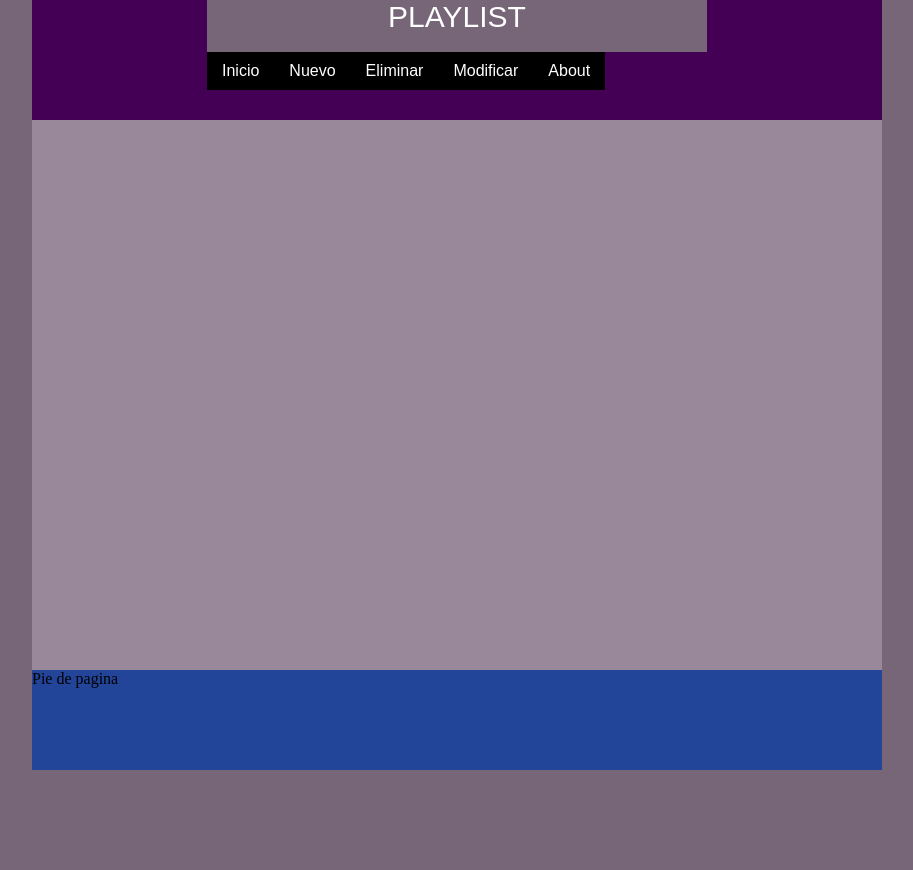
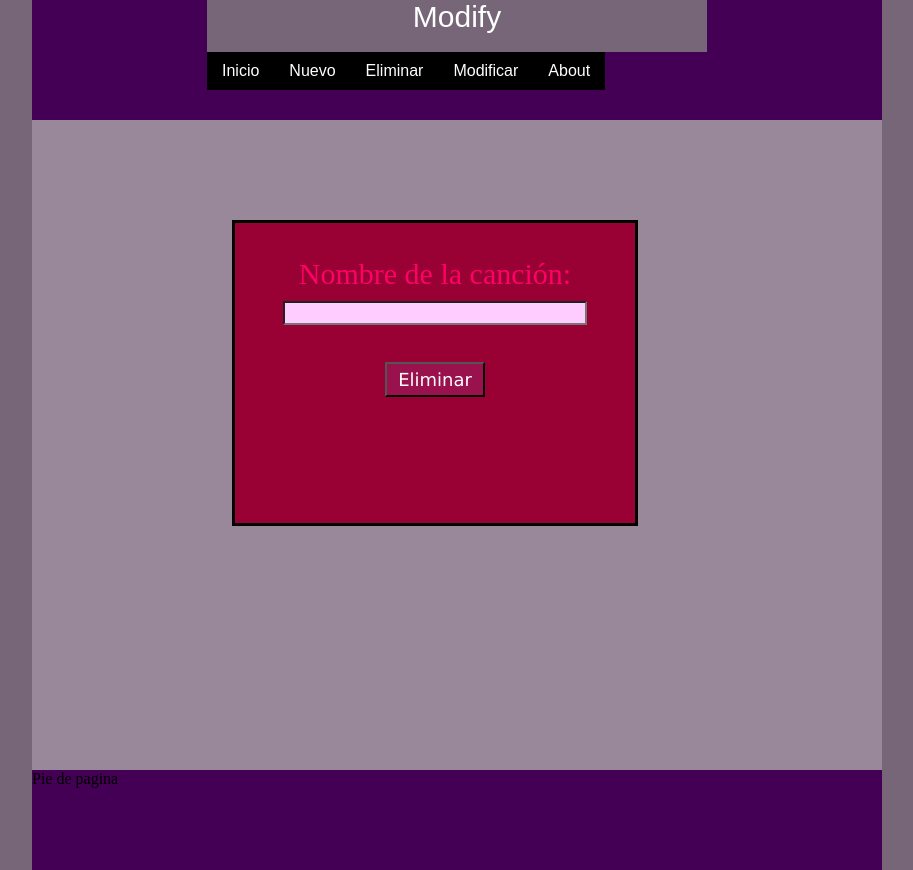
Before and after one commit to CitlalyAlmanza/Sitio-web, a plain HTML site: page delete.html in a window 1280 px wide. Shown: the whole page, without its empty margins (183-1096 px from the left). Before the commit the page ends 800 px from the top, so only its background shows below. Drawn offline with Linux system fonts and the light colour scheme.

Commit message:
Agregando los formularios correspondientes para cada pagina

```diff
--- a/delete.html
+++ b/delete.html
@@ -8,7 +8,7 @@
 <body>
 <header>
 	<div id="header">
-	<div class="titulo"><center>PLAYLIST</center></div>
+	<div class="titulo"><center>Modify</center></div>
 	<br>
 		<ul class="nav">
 		<li><a href="index.html">Inicio</a></li>
@@ -23,6 +23,13 @@
 	</div>
 </header>
 <section>
+	<form>
+	<div class="formulario_D"><br>
+		Nombre de la canción:<br>
+		<input type="text" class="input_d" name="nom_cancion"  value=""> <br><br>
+		<button type="button" class="btn_d" >Eliminar</button>  <br><br>
+	</div>
+	</form>
 
 </section>
 <footer>
--- a/estilos.css
+++ b/estilos.css
@@ -8,6 +8,7 @@
 			margin: auto;
 			width: 500px;
 			font-family: Arial, Helvetica, sans-serif;
+			/*Verdana, Geneva, Arial, Helvetica, sans-serif*/
 		}
 		ul,ol{
 			list-style: none;
@@ -46,24 +47,73 @@
 	color: #fff;
 	font-size:30px;
 }
+#img1{
+	margin:auto;
+}
+/*--------------------------------------------------*/
+/*PAGINA DE NEW*/
+.formulario{
+	margin-left: 200px;
+	width: 500px;
+	height: 650px;
+	text-align:center;
+	background: #990033;
+	border: solid #000;
+	float: left;
+	color:#ff0066;
 
+}
+/*DELETE */
+.formulario_D{
+	margin-top: 100px;
+	margin-left: 200px;
+	width: 400px;
+	height: 300px;
+	text-align:center;
+	background: #990033;
+	border: solid #000;
+	float: left;
+	color:#ff0066;
+	font-size: 30px;
+}
+.input_d{
+	width: 300px;
+	height: 20px;
+}
+.btn_d{
+	width: 100px;
+	height: 35px;
+	background-color: #9494;
+	font-size: 18px;
+	color:#ffff;
+	font-family: verdana;
+}
+input, textarea{
+	background-color: #ffccff;
+	font-family: Verdana, Geneva, Arial, Helvetica, sans-serif;
+	font-size: 14px;
+}
+
+/*--------------------------------------------------*/
 header{
 	margin: auto;
 	height:120px;
 	width: 850px;
-
-	background-color:#405 ;
+	position: relative;
+	background-color:#405;
 }
 section{
+	position: relative;
 	margin: auto;
-	height: 550px;
+	height: 650px;
 	width: 850px;
 	background-color: #989;
 }
 footer{
+	position: relative;
 	margin: auto;
 	height:100px;
 	width: 850px;
 
-	background-color:#249 ;
+	background-color:#405 ;
 }
```
Also changed, not shown: New.html (+29 -2 lines), index.html (+2 -0 lines).
